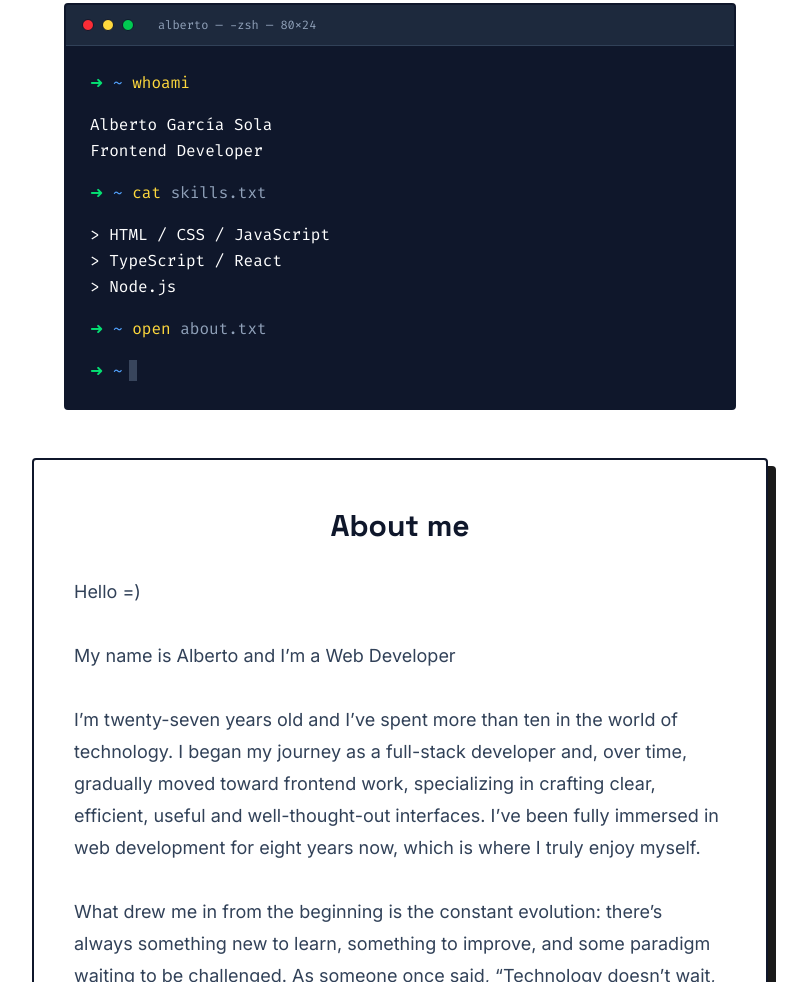
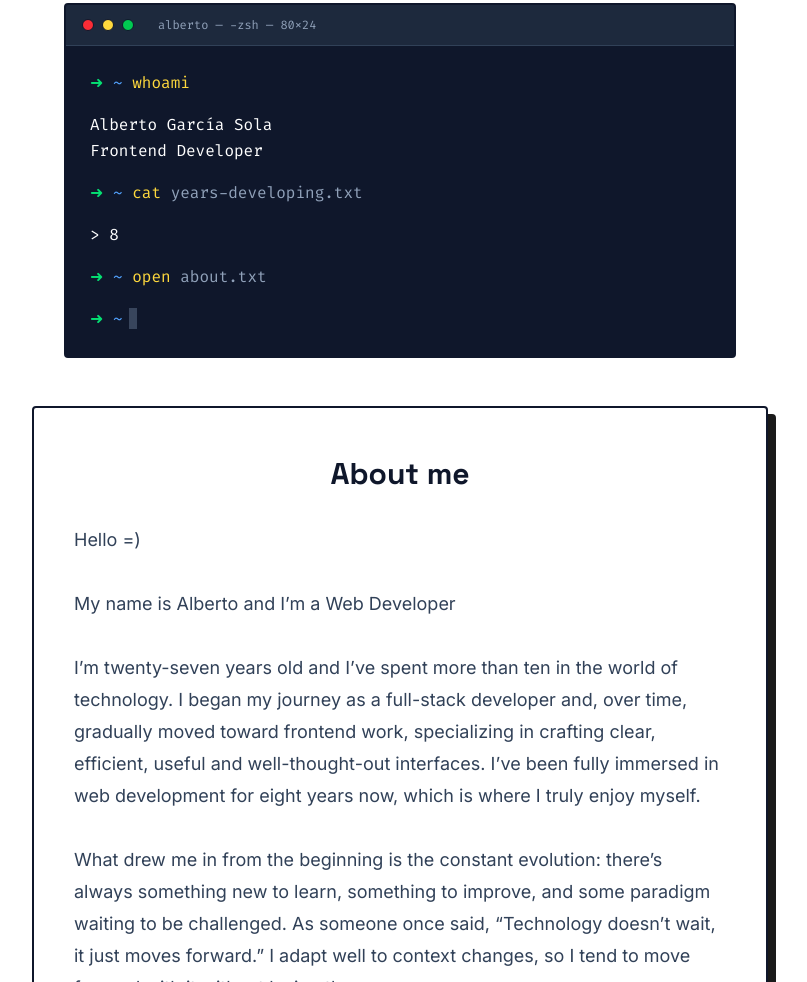
Before and after one commit to dawalberto/thisisalberto, an Astro site: page / in a window 1280 px wide. Shown: the part 1021-2003 px from the top of the page, without its empty margins (240-1047 px from the left). Built offline with nearby package versions, Linux system fonts and the light colour scheme; Astro itself is replaced by a stand-in of ours.

Commit message:
feat: :sparkles: Update Terminal component to display years of web development experience

```diff
--- a/src/components/Terminal.astro
+++ b/src/components/Terminal.astro
@@ -1,3 +1,10 @@
+---
+import { calculateYears, webDevStartDate } from '../utils/date';
+
+
+const webDevYears = calculateYears(webDevStartDate);
+---
+
 <div class="bg-slate-900 border-2 border-slate-900 rounded-xl overflow-hidden max-w-2xl mx-auto my-12 font-mono text-sm sm:text-base">
     <div class="bg-slate-800 px-4 py-3 flex items-center gap-2 border-b border-slate-700">
         <div class="w-3 h-3 rounded-full bg-red-500 border border-slate-900"></div>
@@ -14,12 +21,10 @@
             Frontend Developer
         </div>
         <div class="mb-4">
-            <span class="text-green-400">➜</span> <span class="text-blue-400">~</span> <span class="text-accent">cat</span> <span class="text-slate-400">skills.txt</span>
+            <span class="text-green-400">➜</span> <span class="text-blue-400">~</span> <span class="text-accent">cat</span> <span class="text-slate-400">years-developing.txt</span>
         </div>
         <div class="mb-4 text-white">
-            > HTML / CSS / JavaScript<br/>
-            > TypeScript / React<br/>
-            > Node.js
+            > {webDevYears}
         </div>
         <div class="mb-4">
             <span class="text-green-400">➜</span> <span class="text-blue-400">~</span> <span class="text-accent">open</span> <span class="text-slate-400">about.txt</span>
```
